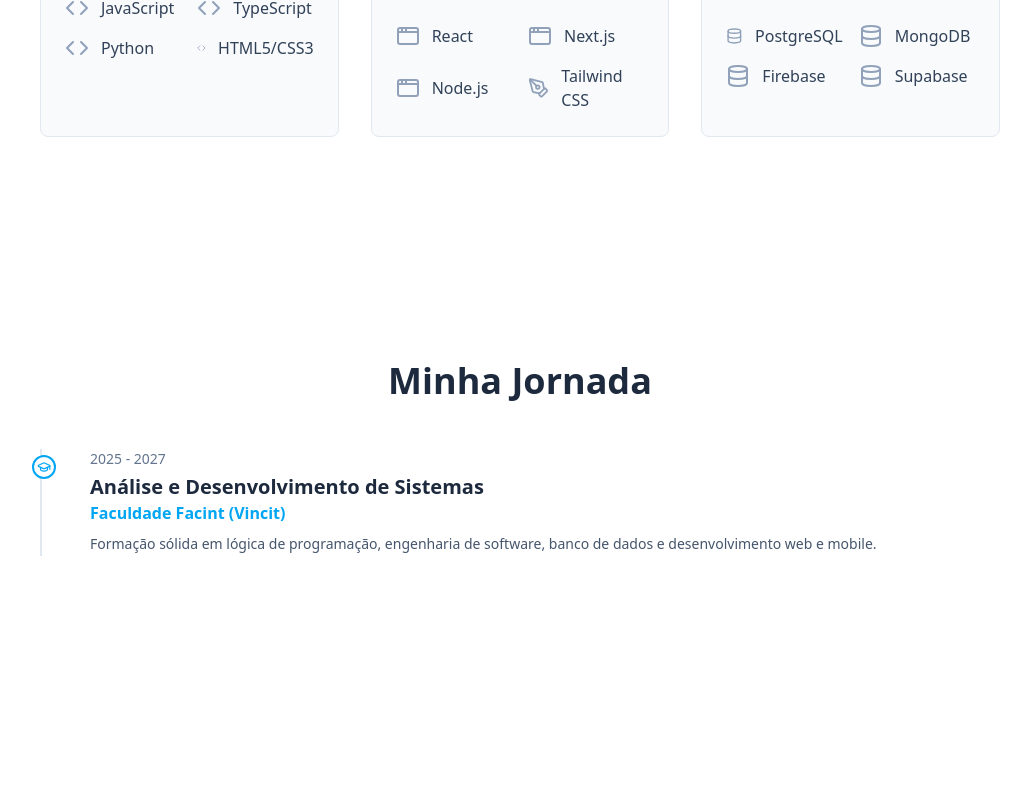
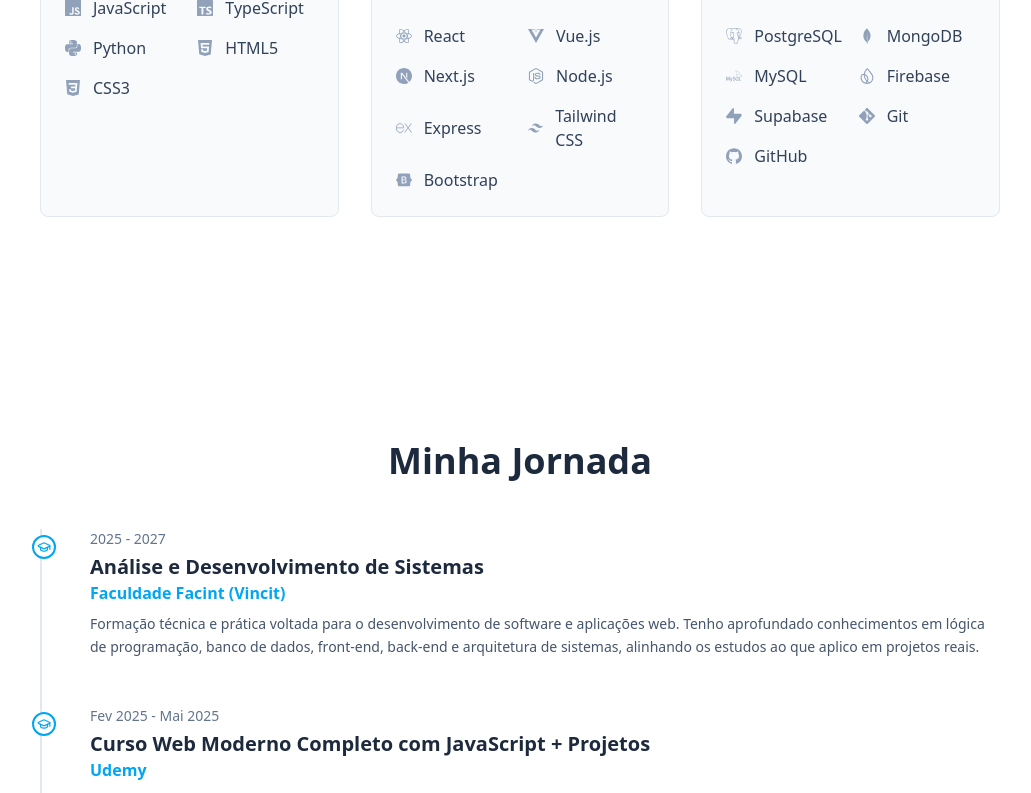
Before and after one commit to winstonajr/portfolio, a Next.js app: page / in a window 1280 px wide. Shown: the part 2600-3393 px from the top of the page, without its empty margins (120-1151 px from the left). Built offline with nearby package versions, Linux system fonts and the light colour scheme.

Commit message:
update informations

```diff
--- a/app/page.tsx
+++ b/app/page.tsx
@@ -16,14 +16,33 @@ import {
     Code,
     Database,
     AppWindow,
-    PenTool,
     Briefcase,
     GraduationCap,
     HeartHandshake
 } from 'lucide-react';
+import {
+  SiJavascript,
+  SiTypescript,
+  SiPython,
+  SiHtml5,
+  SiCss3,
+  SiReact,
+  SiVuedotjs,
+  SiNextdotjs,
+  SiNodedotjs,
+  SiTailwindcss,
+  SiBootstrap,
+  SiPostgresql,
+  SiMongodb,
+  SiFirebase,
+  SiSupabase,
+  SiMysql,
+  SiGit,
+  SiGithub,
+  SiExpress,
+} from 'react-icons/si'
 
 // --- DADOS MOCKADOS ---
-// Substitua estes dados pelos seus próprios.
 
 const personalInfo = {
   name: "Winston A. Jr",
@@ -65,32 +84,53 @@ const projects = [
 
 const skills = {
   languages: [
-    { name: "JavaScript", icon: <Code size={24} /> },
-    { name: "TypeScript", icon: <Code size={24} /> },
-    { name: "Python", icon: <Code size={24} /> },
-    { name: "HTML5/CSS3", icon: <Code size={24} /> },
+    { name: "JavaScript", icon: <SiJavascript/> },
+    { name: "TypeScript", icon: <SiTypescript/> },
+    { name: "Python", icon: <SiPython/> },
+    { name: "HTML5", icon: <SiHtml5/> },
+    { name: "CSS3", icon: <SiCss3/> },
   ],
   frameworks: [
-    { name: "React", icon: <AppWindow size={24} /> },
-    { name: "Next.js", icon: <AppWindow size={24} /> },
-    { name: "Node.js", icon: <AppWindow size={24} /> },
-    { name: "Tailwind CSS", icon: <PenTool size={24} /> },
+    { name: "React", icon: <SiReact/> },
+    { name: "Vue.js", icon: <SiVuedotjs/> },
+    { name: "Next.js", icon: <SiNextdotjs /> },
+    { name: "Node.js", icon: <SiNodedotjs/> },
+    { name: "Express", icon: <SiExpress /> },
+    { name: "Tailwind CSS", icon: <SiTailwindcss/> },
+    { name: "Bootstrap", icon: <SiBootstrap/> },
   ],
   databases: [
-    { name: "PostgreSQL", icon: <Database size={24} /> },
-    { name: "MongoDB", icon: <Database size={24} /> },
-    { name: "Firebase", icon: <Database size={24} /> },
-    { name: "Supabase", icon: <Database size={24} /> },
-  ],
-};
+    { name: "PostgreSQL", icon: <SiPostgresql/> },
+    { name: "MongoDB", icon: <SiMongodb/> },
+    { name: "MySQL", icon: <SiMysql/> },
+    { name: "Firebase", icon: <SiFirebase/> },
+    { name: "Supabase", icon: <SiSupabase/> },
+    { name: "Git", icon: <SiGit/> },
+    { name: "GitHub", icon: <SiGithub /> },
+  ]
+}
 
 const experiences = [
     {
-        type: 'education',/*work or freelance*/
-        title: "Análise e Desenvolvimento de Sistemas",
-        company: "Faculdade Facint (Vincit)",
-        period: "2025 - 2027",
-        description: "Formação sólida em lógica de programação, engenharia de software, banco de dados e desenvolvimento web e mobile."
+      type: 'education',/*work or freelance*/
+      title: "Análise e Desenvolvimento de Sistemas",
+      company: "Faculdade Facint (Vincit)",
+      period: "2025 - 2027",
+      description: "Formação técnica e prática voltada para o desenvolvimento de software e aplicações web. Tenho aprofundado conhecimentos em lógica de programação, banco de dados, front-end, back-end e arquitetura de sistemas, alinhando os estudos ao que aplico em projetos reais."
+    },
+    {
+      type: 'education',
+      title: "Curso Web Moderno Completo com JavaScript + Projetos",
+      company: "Udemy",
+      period: "Fev 2025 - Mai 2025",
+      description: "Formação intensiva em desenvolvimento full stack, cobrindo desde fundamentos de HTML, CSS e JavaScript até tecnologias modernas como React.js, Vue.js, Node.js, Next.js e Firebase. O curso abordou também práticas de UX/UI, versionamento com Git, consumo de APIs, bancos de dados (MongoDB e MySQL), testes, metodologias ágeis e ferramentas como Webpack, Gulp e Tailwind CSS."
+    },
+    {
+      type: 'education',
+      title: "Bacharelado Interdisciplinar em Ciência e Tecnologia",
+      company: "Universidade Federal do Maranhão ― UFMA",
+      period: "2020 - 2025",
+      description: "Iniciei o curso buscando uma formação ampla em ciência e tecnologia, com forte foco em matemática e ciências exatas. No entanto, descobri minha verdadeira paixão na programação e decidi seguir esse caminho, aprofundando meus estudos de forma mais prática e aplicada na área de desenvolvimento web."
     }
 ];
 
--- a/package.json
+++ b/package.json
@@ -14,6 +14,7 @@
     "next": "15.4.1",
     "react": "19.1.0",
     "react-dom": "19.1.0",
+    "react-icons": "^5.5.0",
     "react-intersection-observer": "^9.16.0"
   },
   "devDependencies": {
```
Also changed, not shown: 1 other file (tests, documents, lock files or other folders).
